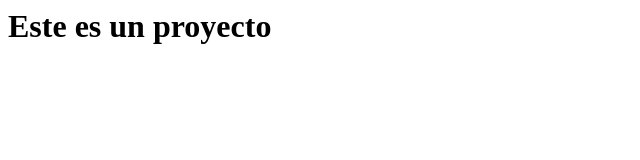
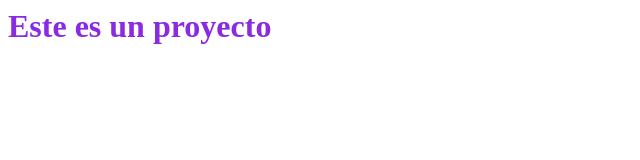
Before and after one commit to FIMorales/Proyecto-git-, a plain HTML site: page index.html in a window 1280 px wide. Shown: the whole page, without its empty margins (0-640 px from the left). Drawn offline with Linux system fonts and the light colour scheme.

Commit message:
Color violeta etiqueta H1

```diff
--- a/index.html
+++ b/index.html
@@ -1,5 +1,6 @@
 <html lang="en">
 <head>
+    <link rel="stylesheet" href="./plantilla.css">
     <meta charset="UTF-8">
     <meta name="viewport" content="width=device-width, initial-scale=1.0">
     <title>Proyecto</title>
--- /dev/null
+++ b/plantilla.css
@@ -0,0 +1,3 @@
+h1{
+    color: blueviolet;
+}
```
